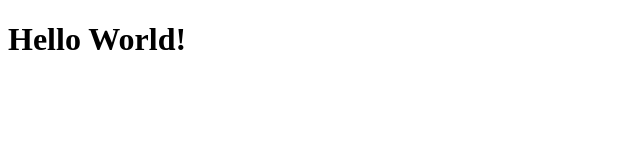
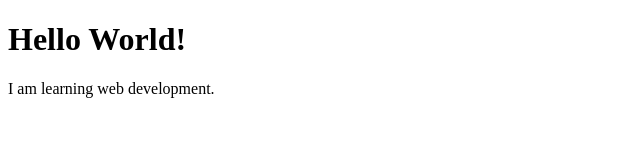
Before and after one commit to harrison-nc/first-repo, a plain HTML site: page index.html in a window 1280 px wide. Shown: the whole page, without its empty margins (0-640 px from the left). Drawn offline with Linux system fonts and the light colour scheme.

Commit message:
Add a paragraph

```diff
--- a/index.html
+++ b/index.html
@@ -10,6 +10,7 @@
 <body>
 
   <h1>Hello World!</h1>
+  <p>I am learning web development.</p>
 
 </body>
 
```
